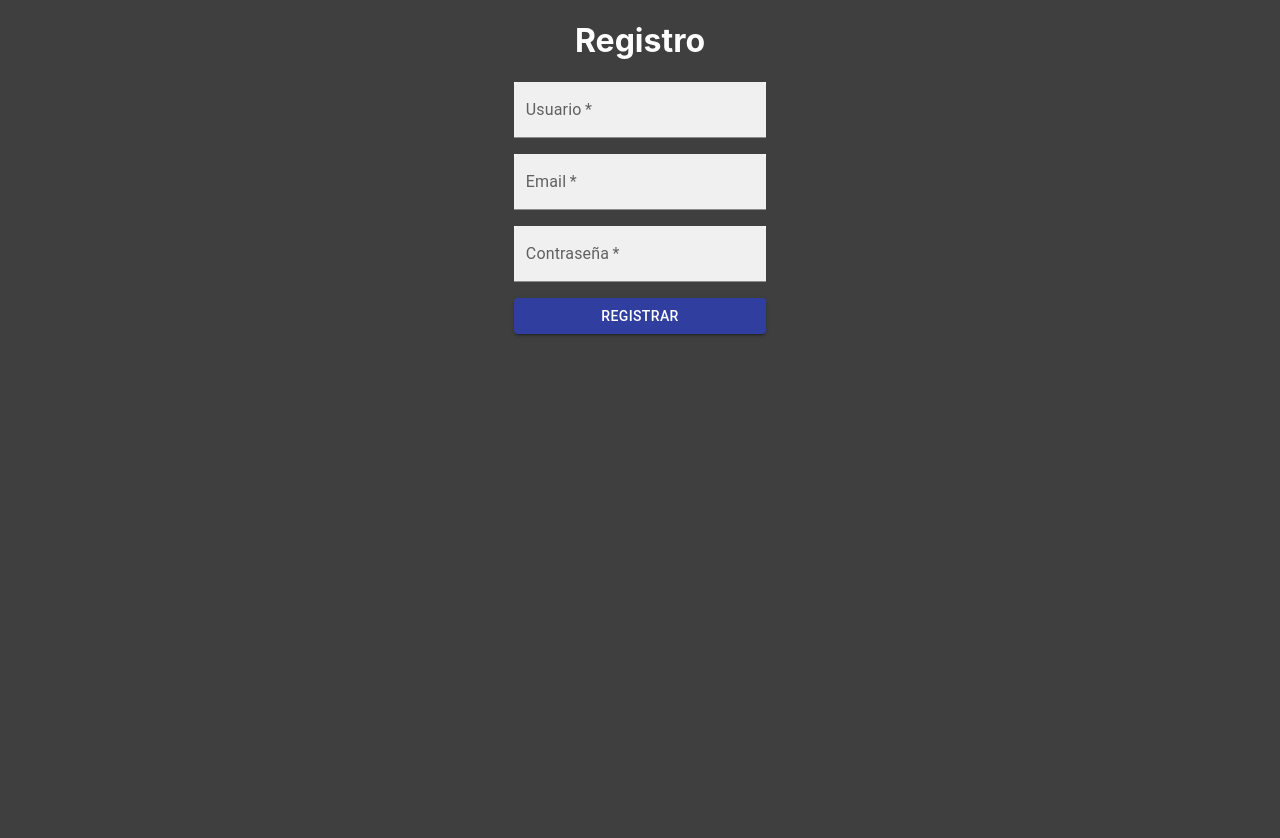
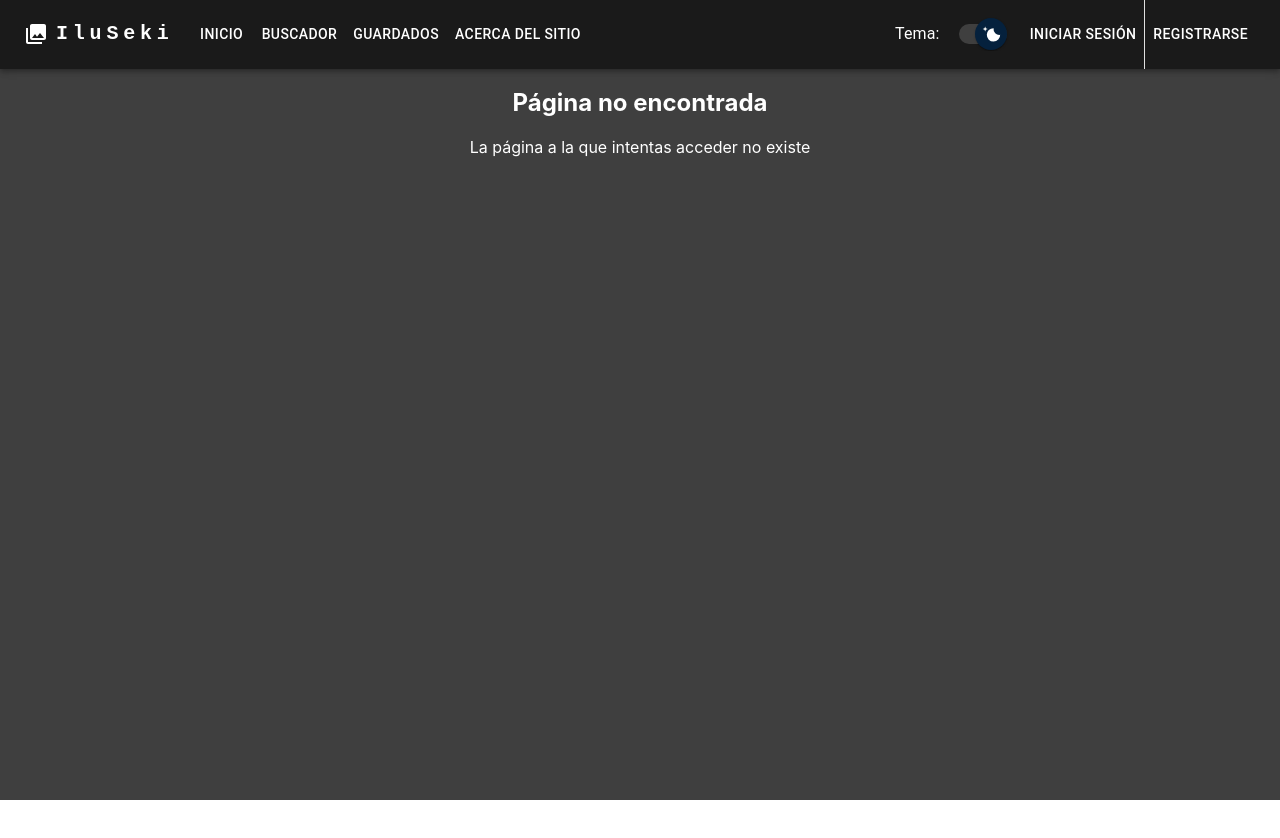
Before and after one commit to sereto111/ilusekifrontend, a React (Create React App) app: page /login in a window 1280 px wide. Shown: the top 838 px of the page. After the commit the page ends 800 px from the top, so only its background shows below. Built offline with nearby package versions, Linux system fonts and the light colour scheme.

Commit message:
cambios ruta y cabecera

```diff
--- a/package.json
+++ b/package.json
@@ -5,7 +5,8 @@
   "dependencies": {
     "@emotion/react": "^11.11.4",
     "@emotion/styled": "^11.11.5",
-    "@mui/material": "^5.15.14",
+    "@mui/icons-material": "^5.15.15",
+    "@mui/material": "^5.15.15",
     "@testing-library/jest-dom": "^5.17.0",
     "@testing-library/react": "^13.4.0",
     "@testing-library/user-event": "^13.5.0",
--- a/src/App.js
+++ b/src/App.js
@@ -1,7 +1,7 @@
-/* import Header from './components/Header'; */
-import { Register } from './components/Register';
+import { Ruta } from './components/Ruta';
 import "./App.css";
 import { createContext, useState } from 'react';
+import Header from './components/Header';
 
 export const ThemeContext = createContext(null);
 
@@ -14,9 +14,11 @@ export function App() {
       <ThemeContext.Provider value={{theme, setTheme}}>
 
         <div className="App" id={theme}>
-          <Register/>
+          <Header/>
 
-          {/* <Ruta/> */}
+          {/* <Register/> */}
+
+          <Ruta/>
 
         </div>
 
--- a/src/components/Header.js
+++ b/src/components/Header.js
@@ -9,7 +9,7 @@ import Menu from '@mui/material/Menu';
 import MenuIcon from '@mui/icons-material/Menu';
 import Container from '@mui/material/Container';
 import Button from '@mui/material/Button';
-import SportsEsportsIcon from '@mui/icons-material/SportsEsports';
+import PhotoLibraryIcon from '@mui/icons-material/PhotoLibrary';
 import { styled } from '@mui/material/styles';
 import Switch from '@mui/material/Switch';
 import Divider from '@mui/material/Divider';
@@ -18,16 +18,8 @@ export function goInicio() {
   window.open("/", "_self");
 }
 
-export function goNews() {
-  window.open("/news", "_self");
-}
-
-function goWishlist() {
-  window.open("/wishlist", "_self");
-}
-
-function goCompleted() {
-  window.open("/completed", "_self");
+export function goSaved() {
+  window.open("/saved", "_self");
 }
 
 function goBuscador() {
@@ -133,7 +125,7 @@ export default function Header() {
       <AppBar position="static">
         <Container maxWidth="auto" sx={{ bgcolor: "#1a1a1a" }}>
           <Toolbar disableGutters>
-            <SportsEsportsIcon sx={{ display: { xs: 'none', md: 'flex' }, mr: 1 }} />
+            <PhotoLibraryIcon sx={{ display: { xs: 'none', md: 'flex' }, mr: 1 }} />
             <Typography
               variant="h6"
               noWrap
@@ -149,7 +141,7 @@ export default function Header() {
                 textDecoration: 'none',
               }}
             >
-              GameSeki
+              IluSeki
             </Typography>
 
             <Box sx={{ flexGrow: 1, display: { xs: 'flex', md: 'none' } }}>
@@ -199,24 +191,10 @@ export default function Header() {
                 </Button>
 
                 <Button
-                  onClick={goNews}
+                  onClick={goSaved}
                   sx={{ my: 2, color: 'black', display: 'block' }}
                 >
-                  NOTICIAS
-                </Button>
-
-                <Button
-                  onClick={goWishlist}
-                  sx={{ my: 2, color: 'black', display: 'block' }}
-                >
-                  LISTA DE DESEOS
-                </Button>
-
-                <Button
-                  onClick={goCompleted}
-                  sx={{ my: 2, color: 'black', display: 'block' }}
-                >
-                  COMPLETADOS
+                  GUARDADOS
                 </Button>
 
                 <Button
@@ -245,7 +223,7 @@ export default function Header() {
                 textDecoration: 'none',
               }}
             >
-              GameSeki
+              IluSeki
             </Typography>
             <Box sx={{ flexGrow: 1, display: { xs: 'none', md: 'flex' } }}>
 
@@ -266,24 +244,10 @@ export default function Header() {
               </Button>
 
               <Button
-                onClick={goNews}
+                onClick={goSaved}
                 sx={{ my: 2, color: 'white', display: 'block' }}
               >
-                NOTICIAS
-              </Button>
-
-              <Button
-                onClick={goWishlist}
-                sx={{ my: 2, color: 'white', display: 'block' }}
-              >
-                LISTA DE DESEOS
-              </Button>
-
-              <Button
-                onClick={goCompleted}
-                sx={{ my: 2, color: 'white', display: 'block' }}
-              >
-                COMPLETADOS
+                GUARDADOS
               </Button>
 
               <Button
--- /dev/null
+++ b/src/components/InitialWindowTest.js
@@ -0,0 +1,12 @@
+// Definir el componente como una función
+export function InitialWindowTest() {
+  // Lógica del componente, si es necesario
+
+  // Renderizar el componente
+  return (
+    // HTML para la representación del componente
+    <>
+      <h1>Hola, mundo!</h1>
+    </>
+  );
+}
--- a/src/components/Ruta.js
+++ b/src/components/Ruta.js
@@ -1,34 +1,31 @@
-import React from 'react'
-import {
-    BrowserRouter,
-    Switch,
-    Route
-} from "react-router-dom";
+import React from 'react';
+import { BrowserRouter, Routes, Route } from 'react-router-dom';
 import { Error } from './Error';
-import { InitialWindow } from './InitialWindow';
-import { News } from './News';
-import { Wishlist } from './Wishlist';
+//import { InitialWindow } from './InitialWindow';
+import { InitialWindowTest } from './InitialWindowTest';
+//import { News } from './News';
+//import { Wishlist } from './Wishlist';
 import { Register } from './Register';
-import { Login } from './Login';
-import { About } from './About';
-import { AddGame } from './AddGame';
-import { AddNews } from './AddNews';
-import ResetPass from './ResetPass';
-import { Profile } from './Profile';
-import { MailPass } from './MailPass';
-import { EditGame } from './EditGame';
-import { EditNews } from './EditNews';
-import { Completed } from './Completed';
-import Buscador from './Buscador';
+//import { Login } from './Login';
+//import { About } from './About';
+//import { AddGame } from './AddGame';
+//import { AddNews } from './AddNews';
+//import ResetPass from './ResetPass';
+//import { Profile } from './Profile';
+//import { MailPass } from './MailPass';
+//import { EditGame } from './EditGame';
+//import { EditNews } from './EditNews';
+//import { Completed } from './Completed';
+//import Buscador from './Buscador';
 
 export const Ruta = () => {
     return (
-      <BrowserRouter>
-          <div className="routes">
-              <Switch>
-                  <Route exact path="/" component={InitialWindow}></Route>
-                  <Route exact path="/register" component={Register}></Route>
-                  <Route exact path="/login" component={Login}></Route>
+        <BrowserRouter>
+            <div className="routes">
+                <Routes>
+                    <Route exact path='/' element={<InitialWindowTest/>}></Route>
+                    <Route exact path='/register' element={<Register/>}></Route>
+                    {/* <Route exact path="/login" component={Login}></Route>
                   <Route exact path="/news" component={News}></Route>
                   <Route exact path="/wishlist" component={Wishlist}></Route>
                   <Route exact path="/completed" component={Completed}></Route>
@@ -40,13 +37,11 @@ export const Ruta = () => {
                   <Route exact path="/editgame/:nombre" component={EditGame}></Route>
                   <Route exact path="/editnews/:titulo" component={EditNews}></Route>
                   <Route exact path="/mail-pass" component={MailPass}></Route>
-                  <Route exact path="/reset-pass" component={ResetPass}></Route>
-                  <Route exact path="/error" component={Error}></Route>
-                  <Route component={Error}/>
-              </Switch>
-          </div>
-
-
-      </BrowserRouter>
+                  <Route exact path="/reset-pass" component={ResetPass}></Route>*/}
+                  <Route exact path='/error' element={<Error/>}></Route>
+                  <Route path='*' element={<Error/>}/>
+                </Routes>
+            </div>
+        </BrowserRouter>
     )
-  }
+}
```
Also changed, not shown: 1 other file (tests, documents, lock files or other folders).
